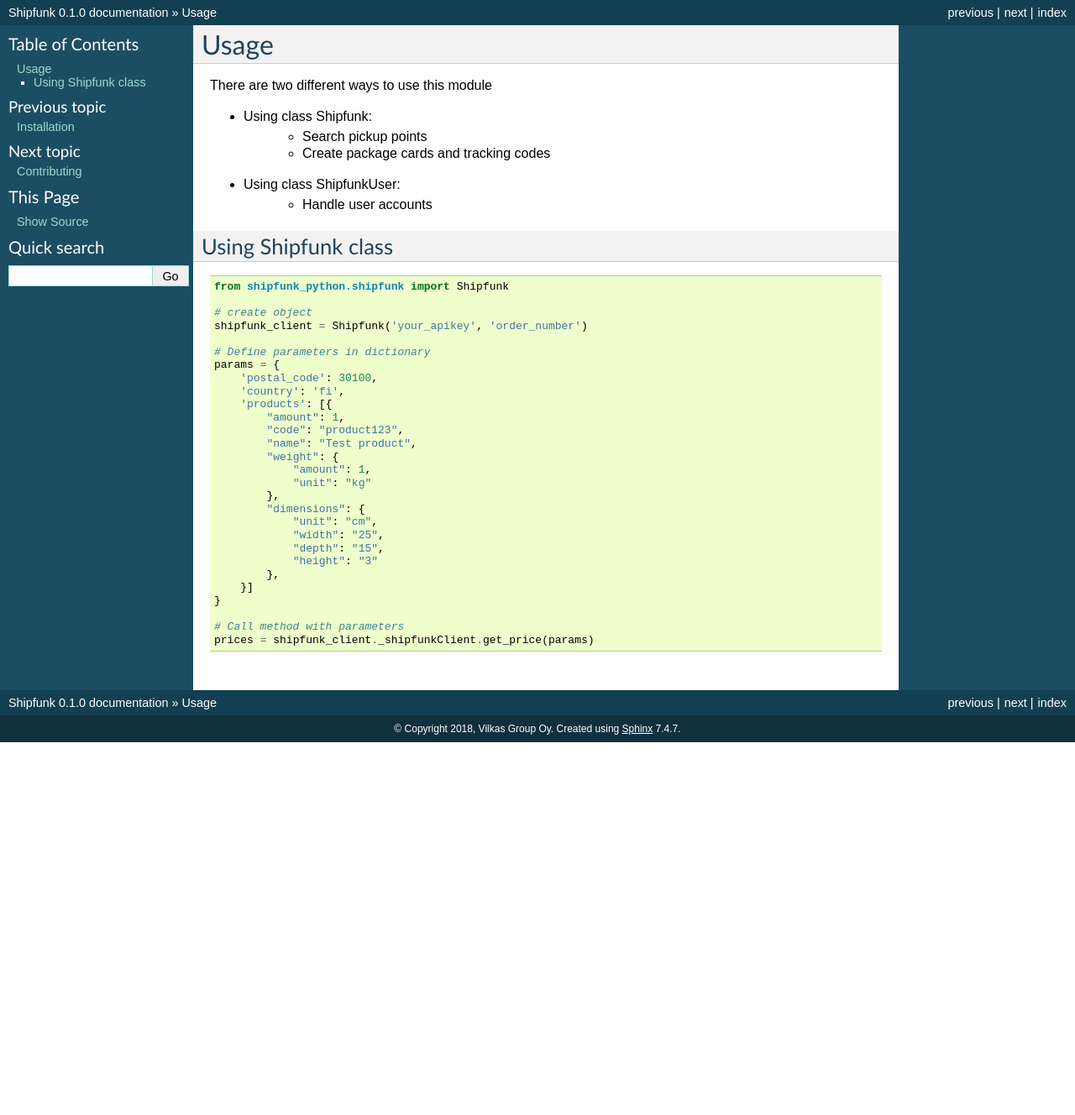
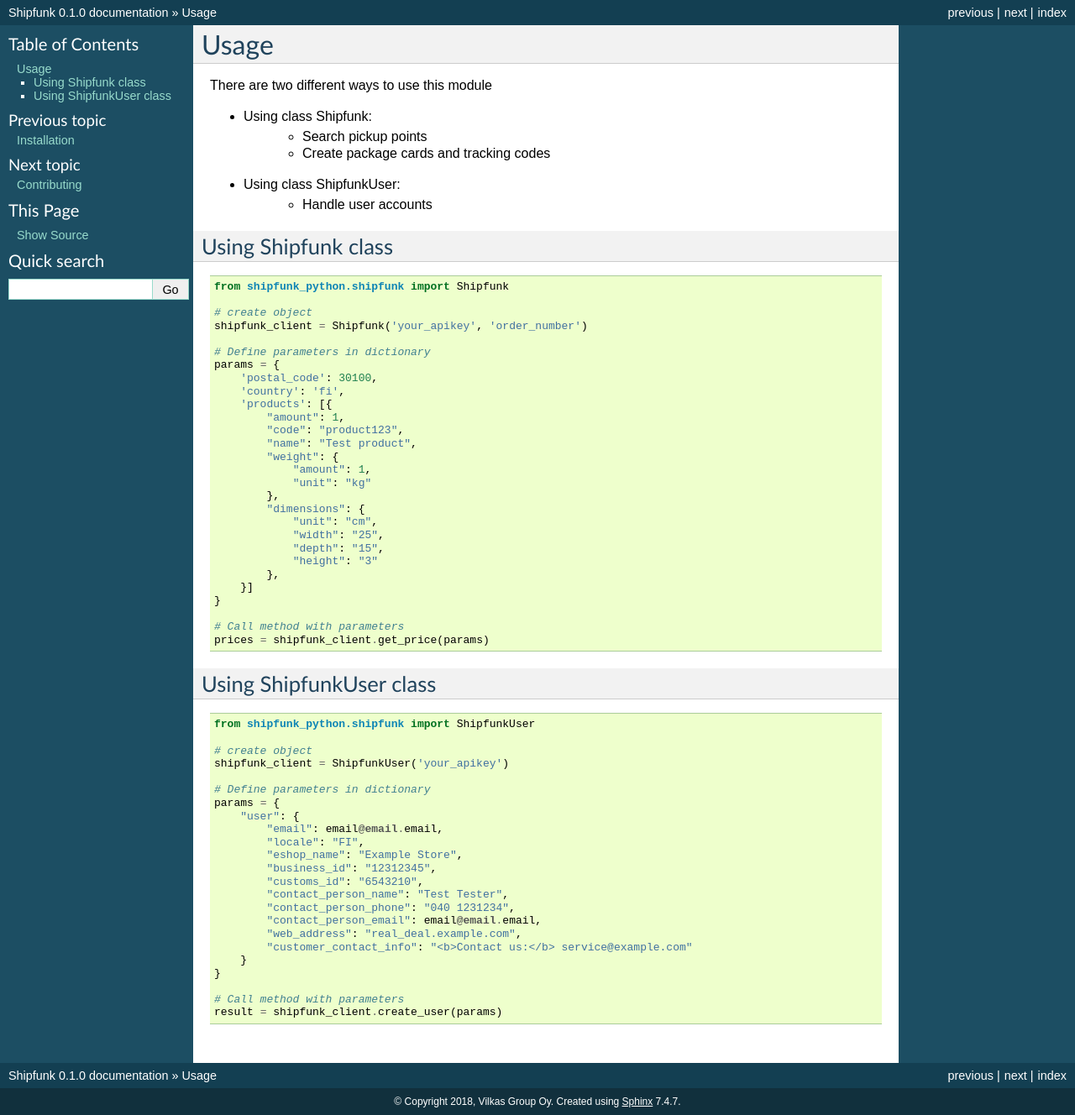
Before and after one commit to vilkasgroup/shipfunk_python, a Sphinx documentation site: the page built from docs/usage.rst, in a window 1280 px wide. Shown: the whole page at 84% size. Built offline with Sphinx 7.4.7, drawn with Linux system fonts in a browser that asks for light colours; pages that are not in the unit, such as notebooks, are missing from menus; before the commit the page ends 900 px from its top, so only the background shows below that.

Commit message:
Modified docs

```diff
--- a/docs/usage.rst
+++ b/docs/usage.rst
@@ -42,4 +42,33 @@
     }
 
     # Call method with parameters
-    prices = shipfunk_client._shipfunkClient.get_price(params)
+    prices = shipfunk_client.get_price(params)
+
+Using ShipfunkUser class
+--------------------
+
+.. code-block:: python
+
+    from shipfunk_python.shipfunk import ShipfunkUser
+
+    # create object
+    shipfunk_client = ShipfunkUser('your_apikey')
+
+    # Define parameters in dictionary
+    params = {
+        "user": {
+            "email": email@email.email,
+            "locale": "FI",
+            "eshop_name": "Example Store",
+            "business_id": "12312345",
+            "customs_id": "6543210",
+            "contact_person_name": "Test Tester",
+            "contact_person_phone": "040 1231234",
+            "contact_person_email": email@email.email,
+            "web_address": "real_deal.example.com",
+            "customer_contact_info": "<b>Contact us:</b> service@example.com"
+        }
+    }
+
+    # Call method with parameters
+    result = shipfunk_client.create_user(params)
```
